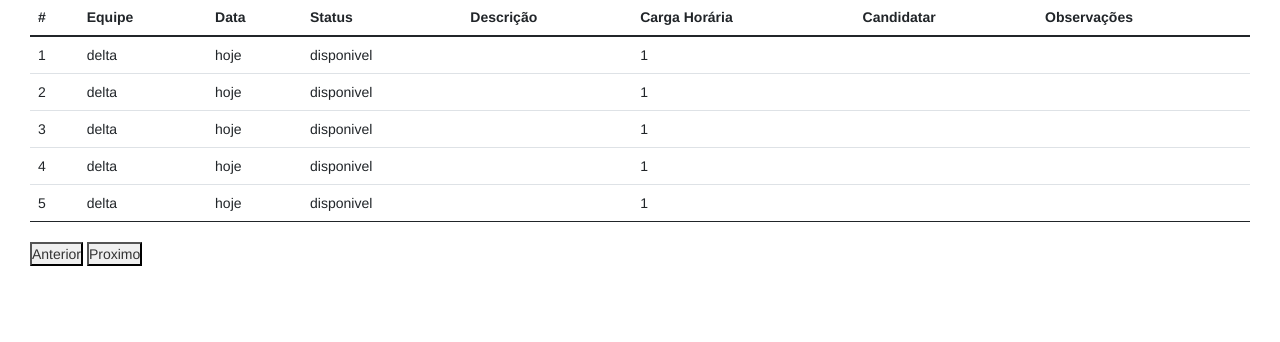
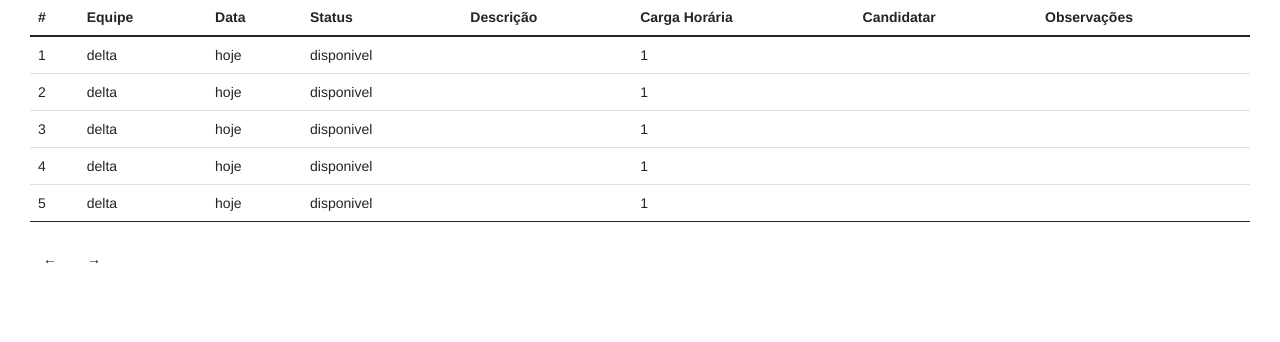
Before and after one commit to GabrielSilvaSouza/CompSoc, a Python web app: template MVPcompsoc/templates/mainpage.html in a window 1280 px wide. Shown: the part 107-449 px from the top of the page. Run offline with Jinja, Linux system fonts and the light colour scheme; the template is opened without the code that fills it, so the values that code supplies are empty; some libraries are stand-ins or nearby versions.

Commit message:
Update mainpage.html
atualizando
<button Previous & Next>

```diff
--- a/MVPcompsoc/templates/mainpage.html
+++ b/MVPcompsoc/templates/mainpage.html
@@ -51,8 +51,8 @@
         </tbody>
         <script type="text/javascript" src="..\js\table.js"></script>
     </table>
-    <button onclick="updateTable(count-5)" id="button-previous">Anterior</button>
-    <button onclick="updateTable(count+5)" id="button-next">Proximo</button>
+    <button class="btn" onclick="updateTable(count-5)" id="button-previous"> &#8592;</button>
+    <button class="btn" onclick="updateTable(count+5)" id="button-next">&#8594;</button>
 </div>
 </body>
 </html>
```
